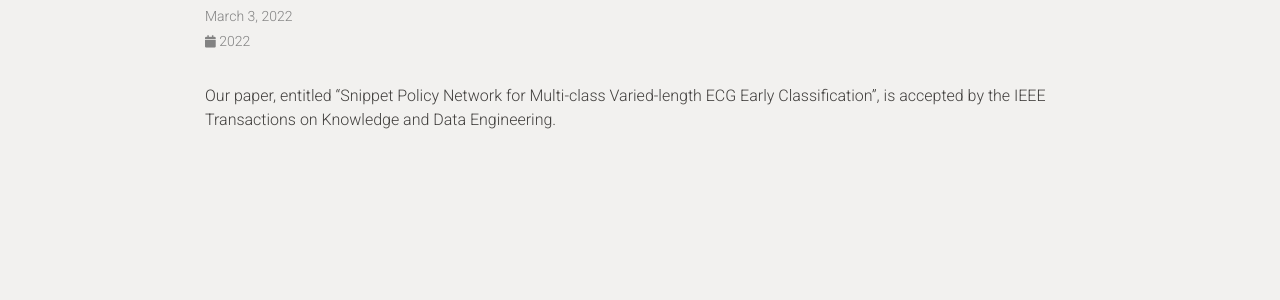
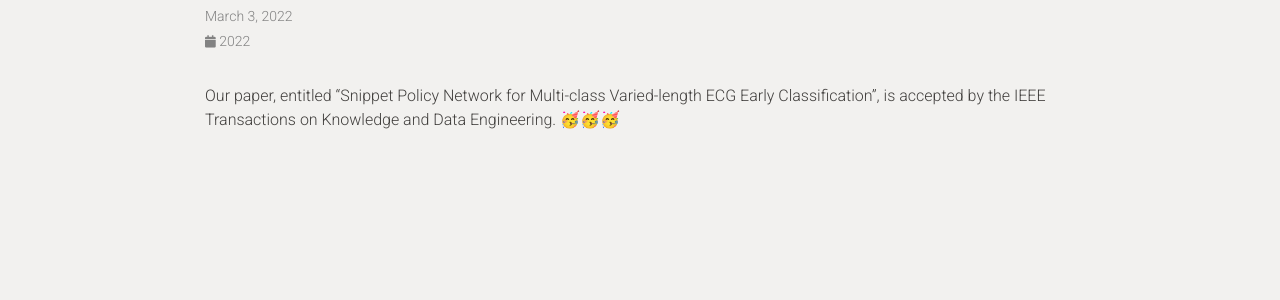
Before and after one commit to yuvisu/yuvisu.github.io, a Jekyll site: the page built from _news/announcement_1.md, in a window 1280 px wide. Shown: the part 154-454 px from the top of the page. Built offline with Jekyll 4.4.1, drawn with Linux system fonts in a browser that asks for light colours; comment, search, counter and statistics services are not loaded; a style sheet for code colours, icons or effects is not loaded.

Commit message:
change icon

```diff
--- a/_config.yml
+++ b/_config.yml
@@ -16,7 +16,7 @@
 keywords: jekyll, jekyll-theme, academic-website, portfolio-website  # add your own keywords or leave empty
 
 lang: en # the language of your site (for example: en, fr, cn, ru, etc.)
-icon: 🥳  # the emoji used as the favicon (alternatively, provide image name in /assets/img/)
+icon: ♊  # the emoji used as the favicon (alternatively, provide image name in /assets/img/)
 
 url: https://yuvisu.github.io # the base hostname & protocol for your site
 baseurl: # the subpath of your site, e.g. /blog/
--- a/_news/announcement_1.md
+++ b/_news/announcement_1.md
@@ -4,4 +4,4 @@
 inline: true
 ---
 
-Our paper, entitled "Snippet Policy Network for Multi-class Varied-length ECG Early Classification", is accepted by the IEEE Transactions on Knowledge and Data Engineering.
+Our paper, entitled "Snippet Policy Network for Multi-class Varied-length ECG Early Classification", is accepted by the IEEE Transactions on Knowledge and Data Engineering.  🥳🥳🥳
```
Also changed, not shown: _news/announcement_2.md (+1 -1 lines).
